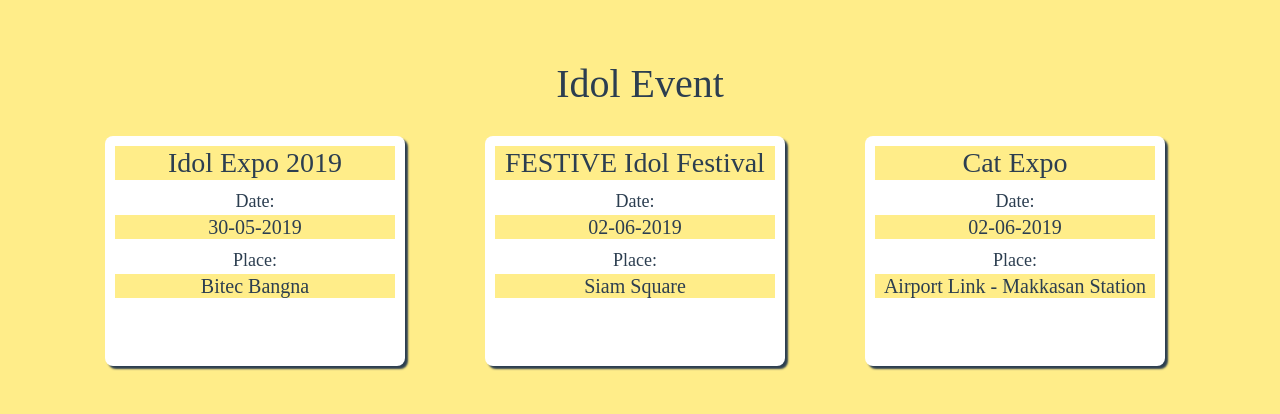
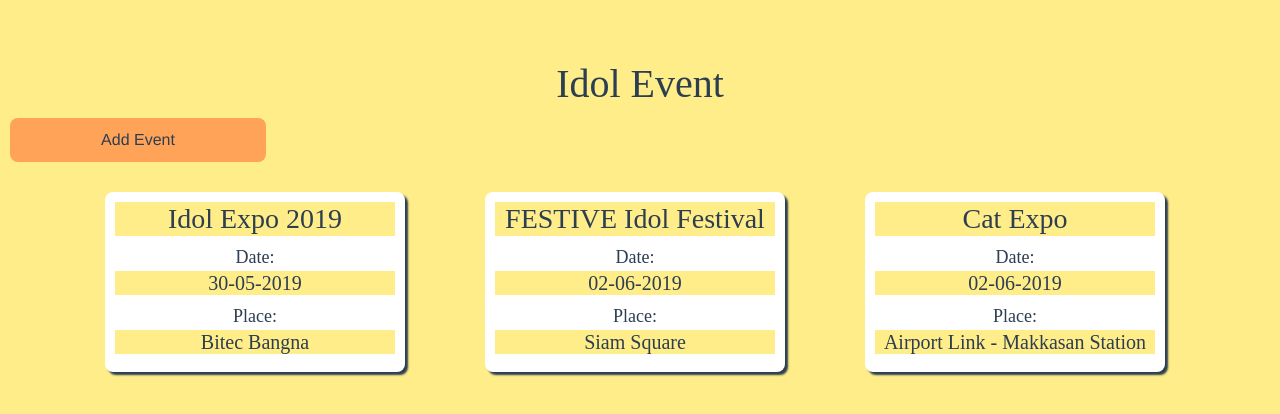
Before and after one commit to lebrancconvas/Idols-Event, a Vue app: page / in a window 1280 px wide. Shown: the top 414 px of the page. Built offline with nearby package versions, Linux system fonts and the light colour scheme.

Commit message:
Edit Style.

```diff
--- a/src/App.vue
+++ b/src/App.vue
@@ -1,6 +1,7 @@
 <template>
   <div id="app">
     <Header />
+    <AddEvent />
     <b-container class="bv-example-row">
       <b-row>
         <b-col>
--- a/src/components/AddEvent.vue
+++ b/src/components/AddEvent.vue
@@ -1,9 +1,6 @@
 <template>
-    <div>
-        <h2>Add Event</h2>
-        <textarea name="event" id="event" cols="20" rows="3"></textarea>
-        <br>
-        <button>Add</button>
+    <div class="add-event-button">
+        Add Event
     </div>
 </template>
 
@@ -14,13 +11,21 @@
 </script>
 
 <style>
-    h2 {
-        font-size: 19px;
-        font-family: 'Segoe Print'
+   .add-event-button {
+       display: block;
+       margin-left: auto;
+       margin-right: auto;
+       padding: 10px;
+       margin: 10px;
+       width: 20%;
+       height: auto;
+       border-radius: 8px;
+       background: #ffa358;
+       transform: scale(1);
+       transition: 0.2s;
     }
-    #event {
-        background: white;
-        border-radius: 10px;
-        box-shadow: 2px 2px 3px;
+
+    .add-event-button:active {
+        transform: scale(.97)
     }
 </style>
--- a/src/components/List.vue
+++ b/src/components/List.vue
@@ -28,19 +28,20 @@
 
 <style>
     .list-box {
+        display: block;
         padding: 10px;
         margin: 20px;
         border-radius: 8px;
         background: white;
         width: 300px;
-        height: 230px;
+        height: auto;
         box-shadow: 3px 3px 2px;
         transform: scale(1);
         transition: 0.8s;
     }
 
     .list-box:hover {
-        box-shadow: 3px 4px 3px;
+        box-shadow: 7px 7px 3px;
         transform: scale(1.1);
     }
 
```
